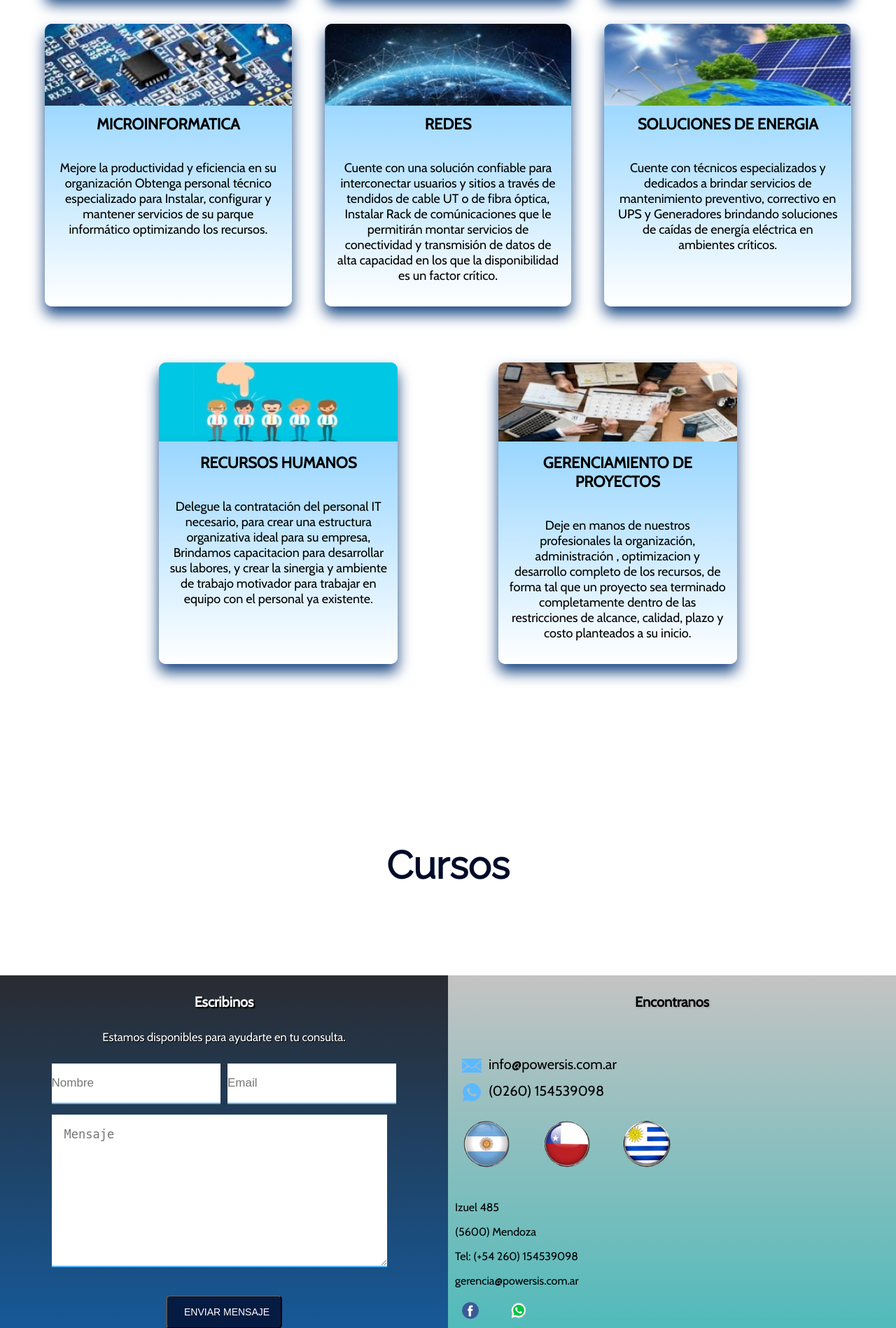
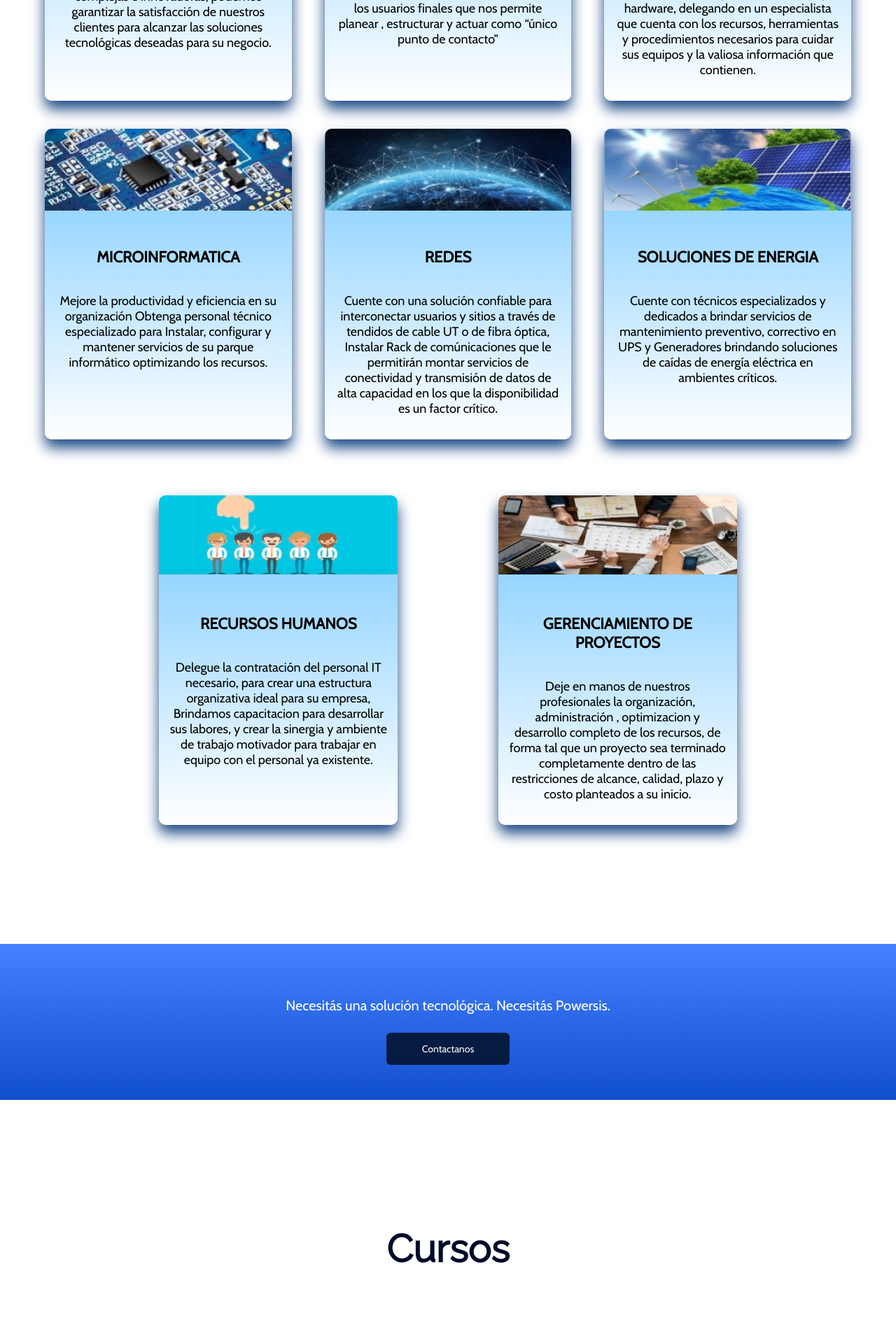
Before and after one commit to DevZeppelin/powersis, a PHP site: page / in a window 1280 px wide. Shown: the part 2547-4445 px from the top of the page at 70% size. Run offline with PHP 8.4, Linux system fonts and the light colour scheme.

Commit message:
cambiada velocidad de animacion. links del responsive. agregado que esperas.

```diff
--- a/estilos.css
+++ b/estilos.css
@@ -27,7 +27,7 @@
 .slide {
     display: flex;
     transform: translate3d(0, 0, 0);
-    animation-duration: 26s;
+    animation-duration: 15s;
     animation-name: autoplay;
 
     animation-direction: alternate;
@@ -36,7 +36,7 @@
 
     transition: all 1200ms;
     animation-timing-function: cubic-bezier(1,0,0,1);
-        animation-delay: 0s;
+    animation-delay: 0s;
 
 
 }
@@ -135,7 +135,7 @@
 /*vamos a crear el keyframe autoplay*/
 
 @keyframes autoplay {
-    33%{
+    9%{
         transform: translate3d(calc(-100% * 0), 0, 0);
 
 
@@ -143,7 +143,7 @@
 
 
 
-    66%{
+    45%{
 
         transform: translate3d(calc(-100% * 1), 0, 0);
 
@@ -295,7 +295,7 @@
 
 /*-------------------BOTONES---------------------*/
 
-#contratarnos a, #contacto input[type="submit"] {
+#contratarnos a, #contacto input[type="submit"], #que-esperas a {
 
     font-size: 14px;
     color: #fff;
@@ -317,6 +317,7 @@
     font-family: 'Raleway', sans-serif;
     text-align: center;
     font-size: 55px;
+    padding-top: 55px;
 
 }
 
@@ -397,7 +398,7 @@
     text-align: center;
     margin: 0;
     padding: 20px;
-    margin-top: 95px;
+    margin-top: 135px;
 }
 
 #servicios h6 {
@@ -457,7 +458,24 @@
     color: rgb(54, 54, 54);
 
 }
+/*...............................SECCION QUE ESPERAS....................................*/
 
+#que-esperas{
+    background: linear-gradient(rgb(69, 128, 255), rgb(16, 79, 206));
+    text-align: center;
+    /*aqui le pongo 50px de espacio arriba y abajo. 0 a los costados*/
+    padding: 50px 0;
+    margin-top: 40px;
+
+    }
+
+
+#que-esperas h4{
+    font-weight: lighter;
+    font-size: 20px;
+    color: #fff;
+    /*para darle estilo al boton vuelvo al que configure mas arriba e incluyo este nuevo ;)*/
+}
 
 
    /*.........................FOOTER..................*/
@@ -704,7 +722,8 @@
         float: right;
         width: 40x;
         height: 40px;
-        padding: 20px 20px;
+        padding: 20px 0px;
+
     }
 
     header nav {
@@ -765,6 +784,7 @@
     #contratarnos .texto {
         width: 98%;
         text-align: justify;
+        padding-right: 20px;
     }
 
     .contenedor-servicios {
--- a/index.html
+++ b/index.html
@@ -38,7 +38,7 @@
                         <li><a href="#contratarnos">¿Por qué contratarnos?</a></li>
                         <li><a href="#servicios">Servicios</a></li>
                         <li><a href="#blog">Cursos</a></li>
-                        <li><a href="#contacto">Contacto</a></li>
+                        <li><a href="#contacto-top">Contacto</a></li>
                         <li><a href="https://translate.google.com.ar/translate?hl=es&sl=es&tl=en&u=http%3A%2F%2Fdevzeppelin.github.io%2Fpowersis">ENG</a></li>
 
                     </ul>
@@ -207,7 +207,14 @@
 
         </section>
 
+        <section id="que-esperas">
+            <div class="contenedor">
+                <h4>Necesitás una solución tecnológica. Necesitás Powersis.</h4>
+                <a href="#contacto">Contactanos</a>
+            </div>
 
+
+        </section>
 
         <section id="blog">
             <div class="contenedor">
@@ -221,7 +228,11 @@
 
     </main>
 
+
+    <div id="contacto-top"><p></br></br></br></p><p></br></br></br></p></div>
+
     <footer>
+
         <section id="contacto">
         <div class="contenedor">
 
@@ -259,6 +270,7 @@
 
                     <!-- <?php  }  ?>  -->
                  </div>
+
 
 
 
@@ -304,7 +316,8 @@
             </div>
 
         </div>
-        </div>
+
+    </div>
     </section>
 
     </footer>
```
Also changed, not shown: imagenes/computadoras.png.
